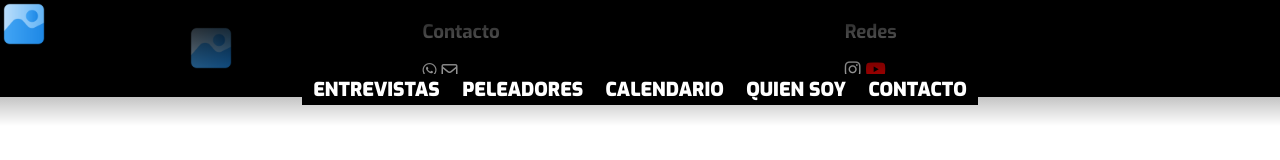
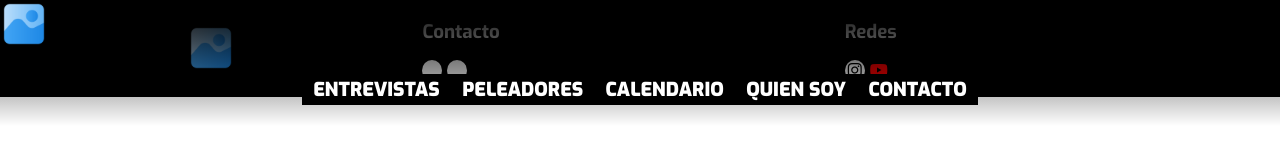
Before and after one commit to Pablito-1988/coderdev, a React (Create React App) app: page /notas in a window 1280 px wide. Shown: the top 160 px of the page. Built offline with nearby package versions, Linux system fonts and the light colour scheme; the HTML template or start-up script is replaced by a standard one.

Commit message:
some changes on footer

```diff
--- a/src/components/Footer/Footer.css
+++ b/src/components/Footer/Footer.css
@@ -15,16 +15,23 @@
     width: 33%;
 
 }
+.linkIcon{
+    width: 20px;
+    background-color: white;
+    border-radius: 50%;
+    display: flex;
+    justify-content: center;
+}
 .footerRight{
     width: 33%
 }
 #youtubeIcon{
     color: red;
-    font-size: 18px
+    font-size: 1,2rem;
 }
 #instagramIcon{
-    color: white;
-    font-size: 18px}
+    color: black;
+    font-size: 1,2rem}
 .iconContainer{
     padding: 0;
     display: flex;
--- a/src/components/Footer/Footer.js
+++ b/src/components/Footer/Footer.js
@@ -14,13 +14,13 @@ const Footer = () => {
           <div className="footerCenter">
             <h3 className="footerTitle">Contacto</h3>
             <ul className="iconContainer">
-              <li>
-                <Link>
+              <li className='linkIcon'>
+                <Link >
                   <i class="fab fa-whatsapp"></i>
                 </Link>
               </li>
-              <li>
-                <Link>
+              <li className='linkIcon'>
+                <Link >
                   <i class="far fa-envelope"></i>
                 </Link>
               </li>
@@ -29,13 +29,13 @@ const Footer = () => {
           <div className="footerRight">
             <h3 className="footerTitle">Redes</h3>
             <ul className="iconContainer">
-              <li>
-                <Link>
+              <li className='linkIcon'>
+                <Link >
                   <i id="instagramIcon" class="fab fa-instagram"></i>
                 </Link>
               </li>
-              <li>
-                <Link>
+              <li >
+                <Link >
                   <i id="youtubeIcon" class="fab fa-youtube"></i>
                 </Link>
               </li>
```
